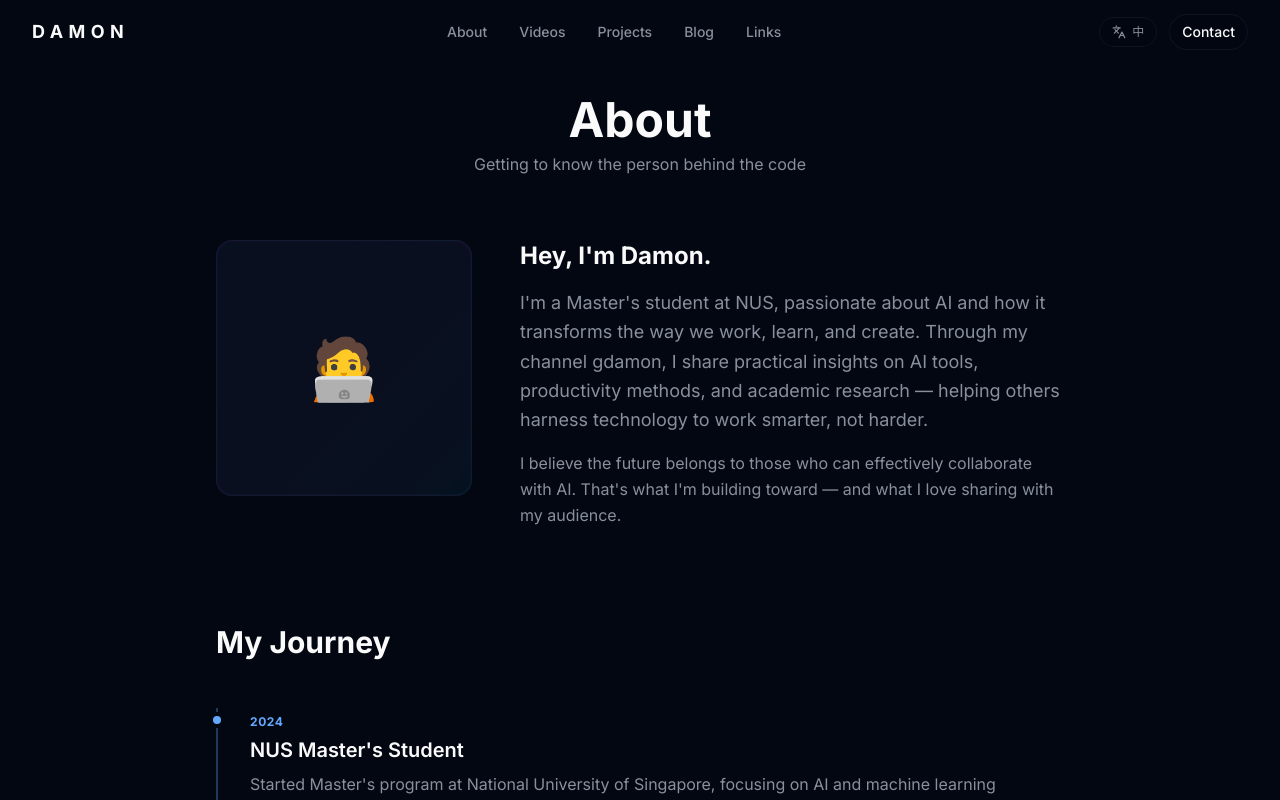
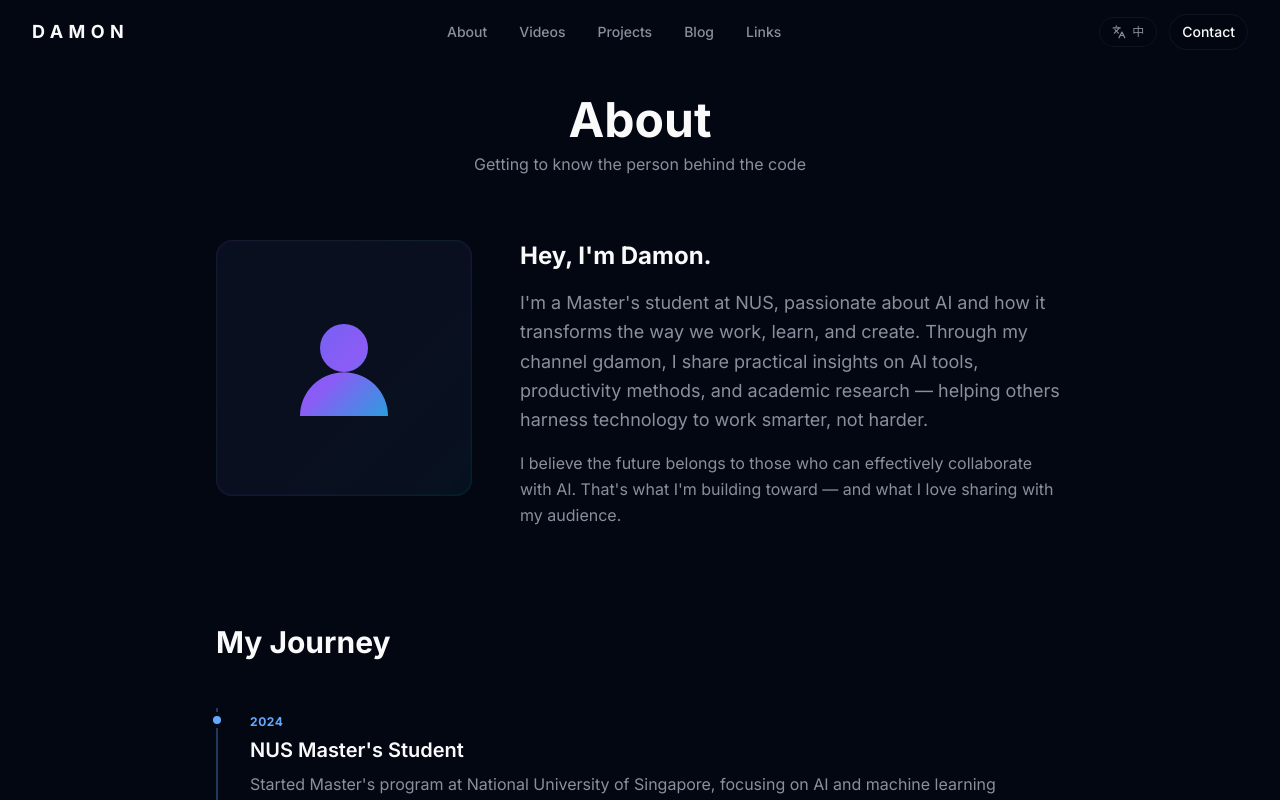
Before and after one commit to Damon-GSY/my_website, a Next.js app: page /about in a window 1280 px wide. Shown: the top 800 px of the page. Built offline with nearby package versions, Linux system fonts and the light colour scheme.

Commit message:
Replace emoji avatar with SVG placeholder on about page
The emoji (🧑‍💻) rendered inconsistently across platforms and looked
unprofessional. Replaced it with an inline SVG silhouette using the
site's indigo/violet/cyan gradient palette for a consistent, polished
appearance.

```diff
--- a/app/about/page.tsx
+++ b/app/about/page.tsx
@@ -61,8 +61,24 @@ export default function AboutPage() {
         >
           <div className="relative">
             <div className="h-64 w-64 rounded-2xl border border-border/40 bg-gradient-to-br from-indigo-500/10 via-violet-500/10 to-cyan-500/10 p-[1px]">
-              <div className="flex h-full w-full items-center justify-center rounded-2xl bg-card/80 text-6xl">
-                🧑‍💻
+              <div className="flex h-full w-full items-center justify-center rounded-2xl bg-card/80">
+                <svg
+                  viewBox="0 0 128 128"
+                  fill="none"
+                  xmlns="http://www.w3.org/2000/svg"
+                  className="h-32 w-32"
+                  aria-hidden="true"
+                >
+                  <defs>
+                    <linearGradient id="avatar-gradient" x1="0" y1="0" x2="128" y2="128" gradientUnits="userSpaceOnUse">
+                      <stop offset="0%" stopColor="#6366f1" />
+                      <stop offset="50%" stopColor="#8b5cf6" />
+                      <stop offset="100%" stopColor="#06b6d4" />
+                    </linearGradient>
+                  </defs>
+                  <circle cx="64" cy="44" r="24" fill="url(#avatar-gradient)" />
+                  <path d="M20 112c0-24.15 19.69-43.74 44-43.74S108 87.85 108 112" fill="url(#avatar-gradient)" />
+                </svg>
               </div>
             </div>
           </div>
```
